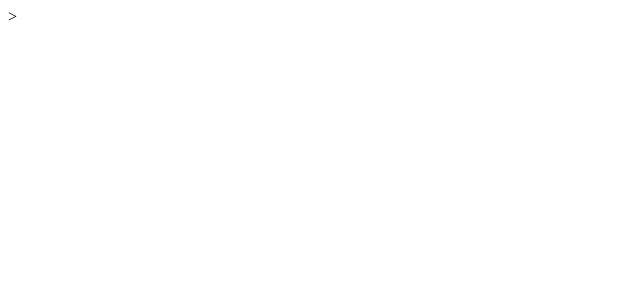
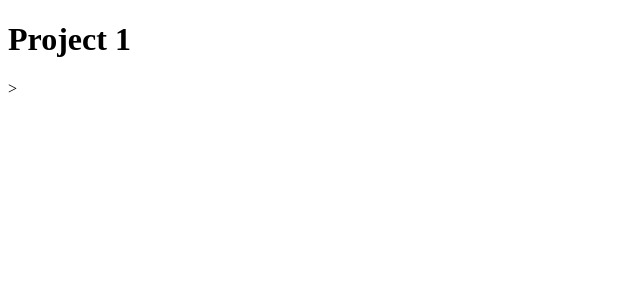
Before and after one commit to NiWeiNi/vue-masterclass, a Vue app: page /projects/1 in a window 1280 px wide. Before the commit this address had no page. Shown: the top 300 px of the page, without its empty margins (0-640 px from the left). Built offline with nearby package versions, Linux system fonts and the light colour scheme; the HTML template or start-up script is replaced by a standard one.

Commit message:
feat: finished lesson 12

```diff
--- a/src/router/index.ts
+++ b/src/router/index.ts
@@ -13,6 +13,11 @@ const router = createRouter({
       path: '/projects',
       name: 'projects',
       component: () => import('@/views/ProjectsView.vue')
+    },
+    {
+      path: '/projects/:id',
+      name: 'single-project',
+      component: () => import('@/views/SingleProjectView.vue')
     }
   ],
 })
--- a/src/views/HomeView.vue
+++ b/src/views/HomeView.vue
@@ -1,4 +1,4 @@
-v<script setup lang="ts"></script>
+<script setup lang="ts"></script>
 
 <template>
     <div>
--- a/src/views/ProjectsView.vue
+++ b/src/views/ProjectsView.vue
@@ -1,4 +1,4 @@
-v<script setup lang="ts"></script>
+<script setup lang="ts"></script>
 
 <template>
     <div>
--- /dev/null
+++ b/src/views/SingleProjectView.vue
@@ -0,0 +1,11 @@
+<script setup lang="ts">
+import { useRoute } from 'vue-router'
+const route = useRoute()
+
+</script>
+
+<template>
+    <div>
+        <h1>Project {{ route.params?.id }}</h1>
+    </div>
+</template>
```
